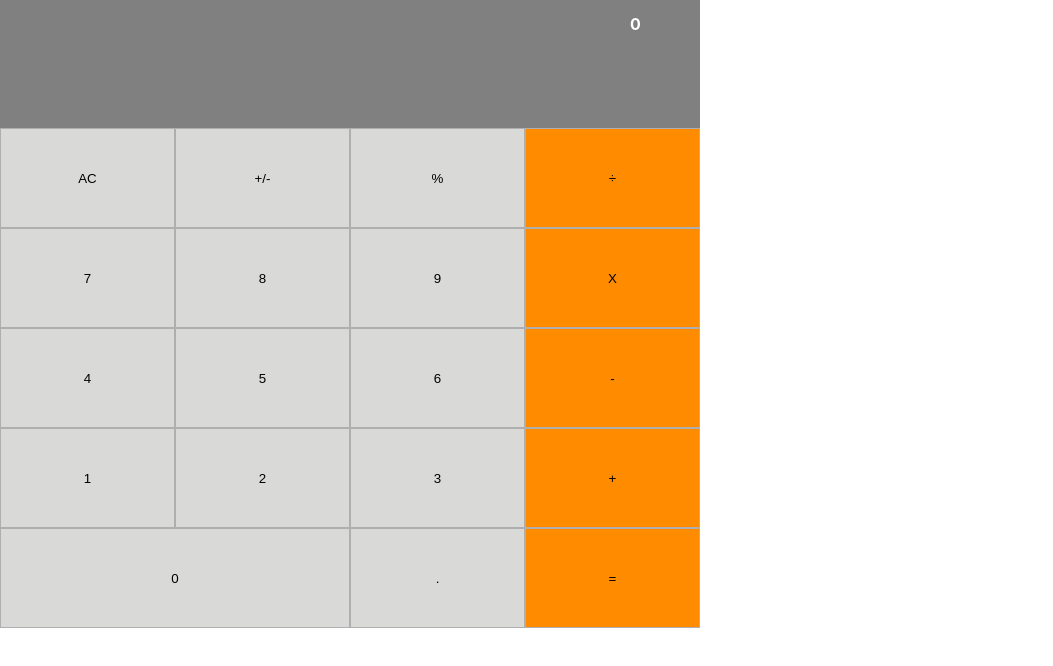
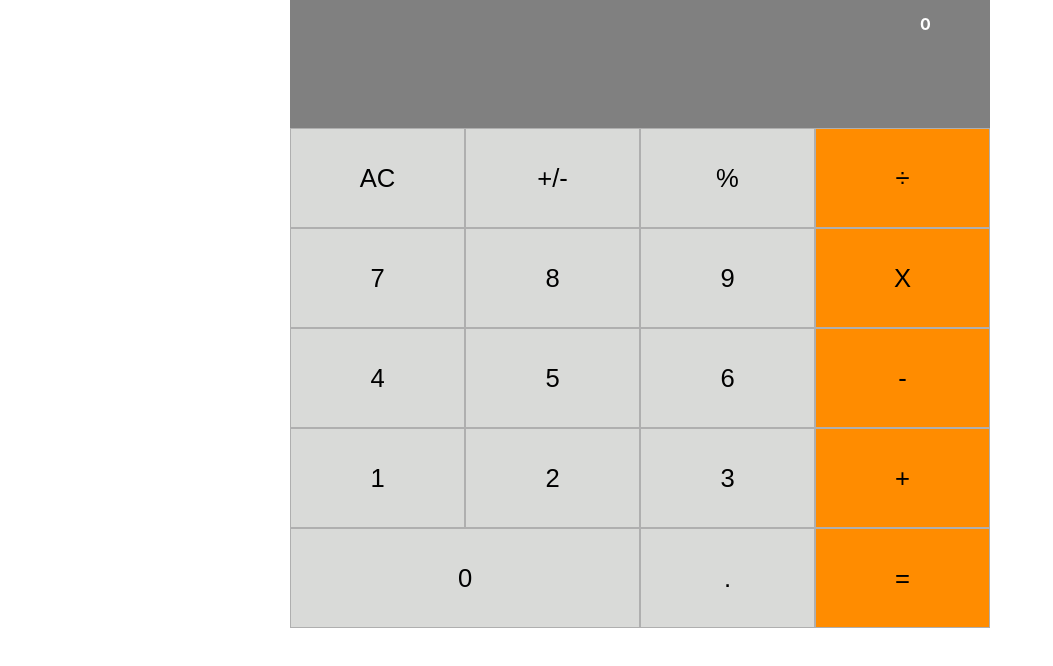
Before and after one commit to samgaco/calculator-react, a React (Create React App) app: page / in a window 1280 px wide. Shown: the top 666 px of the page, without its empty margins (0-1053 px from the left). Built offline with nearby package versions, Linux system fonts and the light colour scheme.

Commit message:
Styling changes suggested in previous milestone, increased font size and added margin auto on the body app

```diff
--- a/src/assets/style.css
+++ b/src/assets/style.css
@@ -3,6 +3,7 @@
   flex-wrap: wrap;
   flex-direction: column;
   width: 700px;
+  margin: auto;
 }
 
 .button {
@@ -16,6 +17,7 @@ button {
   color: black;
   border: 1px solid rgb(175, 175, 175);
   background: #ff8c00;
+  font-size: 1.6rem;
 }
 
 #btn-0 {
```
